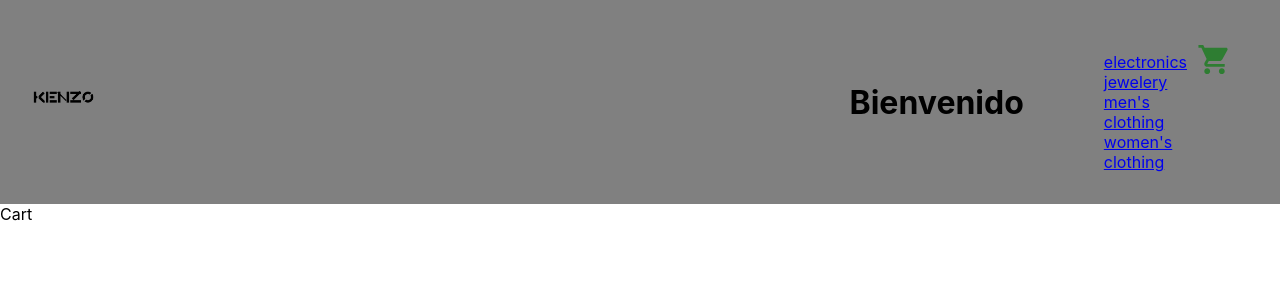
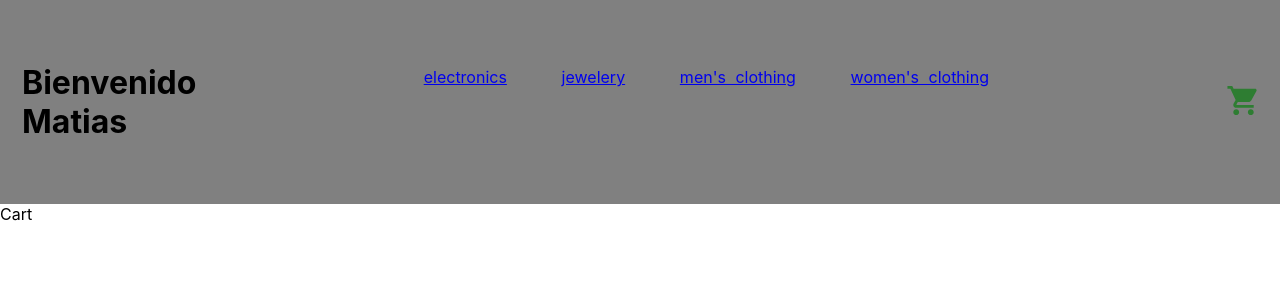
Before and after one commit to joel-serrano/Proyecto-Ecommerce-Reactjs, a React (Create React App) app: page /cart in a window 1280 px wide. Shown: the top 300 px of the page. Built offline with nearby package versions, Linux system fonts and the light colour scheme; the HTML template or start-up script is replaced by a standard one.

Commit message:
Cart Context

```diff
--- a/src/App.js
+++ b/src/App.js
@@ -4,19 +4,23 @@ import ItemListContainer from "./Components/itemListContainer/itemListContainer"
 import ItemDetailContainer from "./Components/ItemDetailContainer/ItemDetailContainer";
 import { Cart } from "./Components/CartView/Cart"
 import { BrowserRouter, Routes, Route } from "react-router-dom";
+import CartContext from './Context/CartContext';
+
 const App = () => {
   const dash = "Products";
 
   return (
     <>
       <BrowserRouter>
-        <Navbar name=''/>
+      <CartContext>
+        <Navbar name='Matias'/>
         <Routes>
           <Route path='/' element={<ItemListContainer greeting={dash} />}/>
           <Route path='/category/:id' element={<ItemListContainer greeting={dash} />}/>
           <Route path='/product/:id' element={ <ItemDetailContainer />}/>
           <Route path='/cart' element={<Cart />}/>
         </Routes>
+        </CartContext>
       </BrowserRouter>
     </>
   );
--- a/src/Components/ItemDetailContainer/ItemDetail.js
+++ b/src/Components/ItemDetailContainer/ItemDetail.js
@@ -1,12 +1,18 @@
-import {React, useState} from "react";
+import {React, useState, useContext} from "react";
 import ItemCount from '../ItemCount/ItemCount';
 import {Link} from 'react-router-dom';
+import { Context } from "../../Context/CartContext"
 
 
 export const ItemDetail = ({ producto }) => {
     const [goToCart, setIrAlCarrito] = useState (false);
 
-    const onAdd = () => {setIrAlCarrito(true)};
+    const { addItem, carrito } = useContext(Context);
+
+    const onAdd = (count) => {
+      setIrAlCarrito(true);
+      addItem ({producto, count});
+    }
 
   return (
     <div style={styles.container}>
@@ -17,7 +23,7 @@ export const ItemDetail = ({ producto }) => {
         <p>{producto.description}</p>
         {
             goToCart
-            ? <Link to='/cart'><button>Finalizar Compra</button></Link>
+            ? <Link to='/cart'><button>Finalizar Compra{console.log(carrito)}</button></Link>
             :<ItemCount inicio={1} stock={producto.stock} onAdd={onAdd} />
 
         }
@@ -39,4 +45,4 @@ const styles = {
   img:{
     maxWidth: "20%"
   }
-};
+}
--- a/src/Components/Navbar/Nav/Nav.js
+++ b/src/Components/Navbar/Nav/Nav.js
@@ -1,25 +1,29 @@
-import { Directions } from '@mui/icons-material'
 import React from 'react'
 import { NavLink } from 'react-router-dom'
 
 export const Nav = ({ categories }) => {
     return (
+        <li style={styles.links}>
         <nav style={styles.links}>
 
             {categories.map((category) => {
                 return <NavLink key={category.id} to={category.route} >{category.title}</NavLink>
-            })}
+            }
+            )
+            }
         </nav>
+        </li>
     )
 }
 
 const styles = {
     links: {
         display: "flex",
-        flexDirection: "column",
-        padding: 10,
-        // width:500,
+        padding: 15,
+        width:650,
         height:100,
         wordSpacing:5,
+        justifyContent: "space-around",
+        listStyle: "none",
     }
 }
--- a/src/Components/Navbar/Navbar.js
+++ b/src/Components/Navbar/Navbar.js
@@ -22,10 +22,12 @@ const Navbar = ({ name }) => {
       </div>
       <div style={styles.links}>
         <Nav categories={categories} />
-        <Link to="/cart">
+      </div>
+      <div style={styles.cart}>
+      <Link to="/cart">
           <CartWidget />
         </Link>
-      </div>
+        </div>
     </header>
   );
 };
@@ -46,10 +48,15 @@ const styles = {
   },
   links: {
     display:"flex",
-    padding: 50,
+    padding: 150,
+  },
+  cart: {
+    display:"flex",
+    padding: 30,
+    marginRight: 70,
   },
   imagen: {
-    width: "10%",
+    width: "50%",
   },
 };
 
--- /dev/null
+++ b/src/Context/CartContext.js
@@ -0,0 +1,43 @@
+import { createContext, useContext } from "react";
+import { useState } from "react";
+
+export const Context = createContext ([]);
+export const useCartContext = () => useContext(Context);
+
+const CartContext = ({children}) => {
+
+    const [carrito, setCarrito] = useState ([]);
+
+    const isInCart = (id) => carrito.find(producto => producto.id === id)
+
+    const addItem = (item, count) => {
+        if(isInCart(item.id)){
+            const nuevoCarrito = carrito.map(producto =>{
+                if (producto.id === item.id){
+                    const nuevoCount = producto.count + count
+                    return {...producto, count: nuevoCount}
+                } else{
+                    return producto
+                }
+
+            })
+            setCarrito(nuevoCarrito)
+        } else{
+            const nuevoProducto = {...item, count:count}
+            setCarrito([...carrito, nuevoProducto])
+        }
+    };
+
+    const removeItem = (id) => setCarrito(carrito.filter(producto => producto.id !== id))
+
+    const clear = () => {setCarrito([])}
+
+
+    return(
+        <>
+        <Context.Provider value={{isInCart, addItem, removeItem, clear}}>{children}</Context.Provider>
+        </>
+    )
+}
+
+export default CartContext;
```
